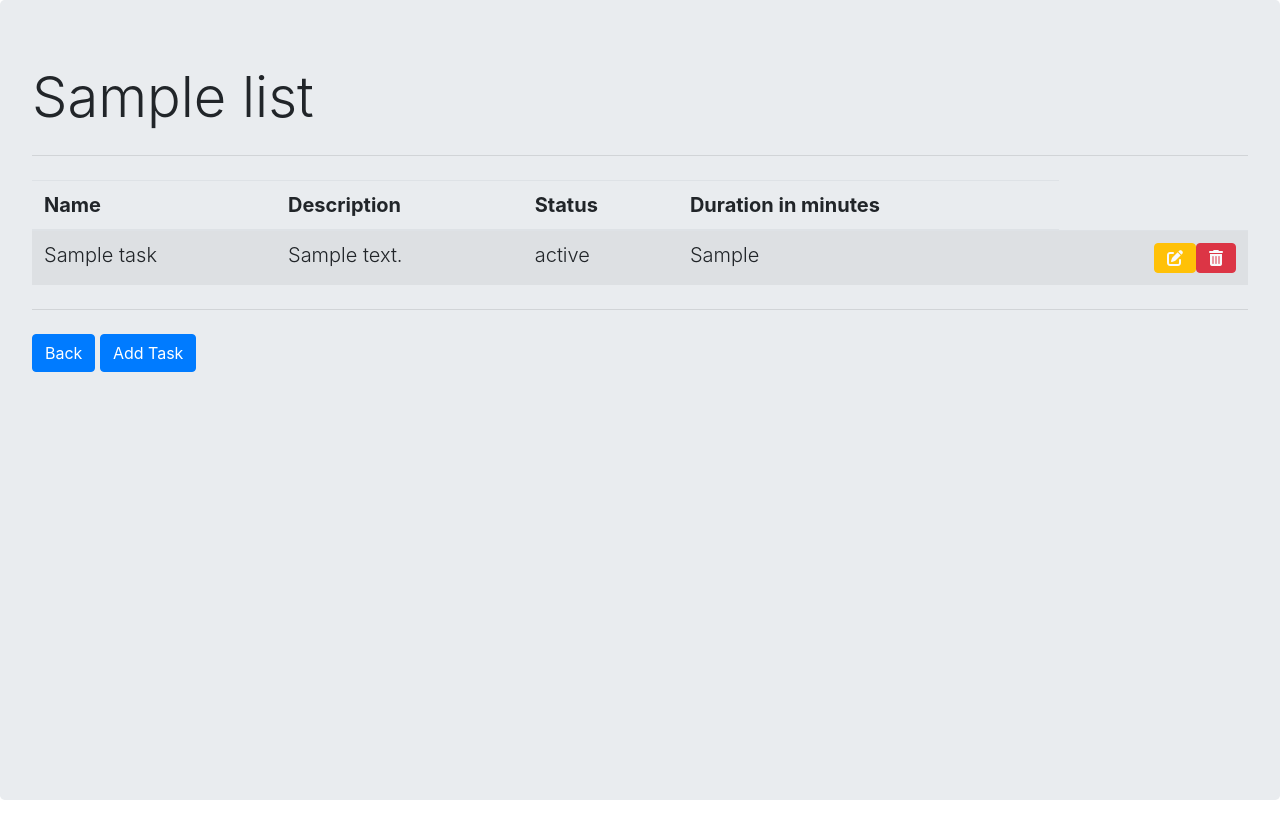
After one commit to TvanEert/Back-End-challenge, a PHP site: page /view/Open_list.php?id=1 in a window 1280 px wide. The commit adds this page. Run offline with PHP 8.4, Linux system fonts and the light colour scheme; tables that the repository leaves empty or names only in its code hold one stand-in row (values such as "Sample post"); some libraries are stand-ins or nearby versions.

Commit message:
open list en add task added

```diff
--- /dev/null
+++ b/Modals/add_task_modal.php
@@ -0,0 +1,47 @@
+<?php
+if (isset($_POST['submit'])) {
+    AddTask($conn, $_GET['id'], $_POST["name"], $_POST["description"], $_POST["duration"], $_POST["status"]);
+}
+?>
+
+<div class="modal fade" id="Task-Add-Modal" tabindex="-1" role="dialog" aria-labelledby="exampleModalLabel"
+    aria-hidden="true">
+    <div class="modal-dialog" role="document">
+        <div class="modal-content">
+            <div class="modal-header">
+                <h5 class="modal-title" id="exampleModalLabel">Add Task</h5>
+                <button type="button" class="close" data-dismiss="modal" aria-label="Close">
+                    <span aria-hidden="true">&times;</span>
+                </button>
+            </div>
+            <form method="POST">
+                <div class="modal-body">
+                    <div class="form-group">
+                        <label>name</label>
+                        <input type="text" class="form-control" name="name" placeholder="Input the task name" required>
+                    </div>
+                    <div class="form-group">
+                        <label>Description</label>
+                        <input type="text" class="form-control" name="description" maxlength="50" placeholder="Input the task description" required>
+                    </div>
+                    <div class="form-group">
+                        <label>duration in minutes</label>
+                        <input type="number" class="form-control" name="duration" min="1" max="999" placeholder="Input the task duration" required>
+                    </div>
+                    <div class="form-group">
+                        <label>Status</label>
+                        <select class="form-control" name="status" id="status">
+                            <option>Open</option>
+                            <option>In Progress</option>
+                            <option>Finished</option>
+                        </select>
+                    </div>
+                </div>
+                <div class="modal-footer">
+                    <button type="button" class="btn btn-secondary" data-dismiss="modal">Close</button>
+                    <button type="submit" name="submit" class="btn btn-primary">Add List</button>
+                </div>
+            </form>
+        </div>
+    </div>
+</div>
--- a/Statements/list_statements.php
+++ b/Statements/list_statements.php
@@ -33,9 +33,6 @@ function AddList($conn, $name){
 }
 
 function DeleteList($conn, $id){
-  var_dump($conn);
-  var_dump($id);
-
   $stmt1 = "DELETE FROM `lists` WHERE id = :id";
   $query1 = $conn->prepare($stmt1);
   $query1->bindParam(":id", $id);
--- /dev/null
+++ b/Statements/task_statements.php
@@ -0,0 +1,26 @@
+<?php
+
+function GetTasks($conn, $list_id){
+    $stmt = "SELECT * FROM `tasks` WHERE list_id = :list_id";
+    $query = $conn->prepare($stmt);
+    $query->bindParam(":list_id", $list_id);
+    $query->execute();
+    $task_result = $query->fetchAll();
+
+    return $task_result;
+
+    $conn = NULL;
+}
+
+function AddTask($conn, $list_id, $name, $description, $duration, $status){
+    $stmt = "INSERT INTO `tasks` (list_id, name, description, duration, status) VALUES (:list_id, :name, :description, :duration, :status)";
+    $query = $conn->prepare($stmt);
+    $query->bindParam(":list_id", $list_id);
+    $query->bindParam(":name", $name);
+    $query->bindParam(":description", $description);
+    $query->bindParam(":duration", $duration);
+    $query->bindParam(":status", $status);
+    $query->execute();
+
+    $conn = NULL;
+}
--- /dev/null
+++ b/View/Open_list.php
@@ -0,0 +1,48 @@
+<?php
+    require("../Includes/header.php");
+
+    require("../Includes/connection.php");
+
+    require("../Statements/list_statements.php");
+    require("../Statements/task_statements.php");
+
+    $result = GetList($conn, $_GET['id']);
+    $task_result = GetTasks($conn, $_GET['id']);
+
+
+?>
+
+<div class="h-100 jumbotron">
+    <h1 class="display-4"><?php echo $result['name']?></h1>
+    <hr class="my-4">
+    <table class="table table-striped lead">
+        <thead>
+            <th scope="col">Name</th>
+            <th scope="col">Description</th>
+            <th scope="col">Status</th>
+            <th scope="col">Duration in minutes</th>
+        </thead>
+          <?php foreach ($task_result as $row){ ?>
+           <tr class="clickableRow">
+                <td><?php echo $row['name']?></td>
+                <td><?php echo $row['description']?></td>
+                <td><?php echo $row['status']?></td>
+                <td><?php echo $row['duration']?></td>
+                <td>
+                    <a href="view/Delete_task.php?id=<?php echo $row['id'] ?>" class="btn btn-danger text-light float-right"><i class="fas fa-trash-alt"></i></a>
+                    <a href="view/Update_task.php?id=<?php echo $row['id'] ?>" class="btn btn-warning text-light float-right"><i class="fas fa-edit"></i></a>
+                </td>
+            </tr>
+            <?php } ?>
+    </table>
+    <hr class="my-4">
+    <button type="button" class="btn btn-primary" href="../index.php">
+        Back
+    </button>
+    <button type="button" class="btn btn-primary" data-toggle="modal" data-target="#Task-Add-Modal">
+        Add Task
+    </button>
+    <?php require('../Modals/add_task_modal.php'); ?>
+</div>
+
+<?php require("../Includes/footer.php"); ?>
--- a/index.php
+++ b/index.php
@@ -8,7 +8,7 @@ $result = GetLists($conn);
     <hr class="my-4">
      <table class="table table-striped lead">
         <thead>
-            <th scope="col">Naam</th>
+            <th scope="col">Name</th>
         </thead>
           <?php foreach ($result as $row){ ?>
            <tr class="clickableRow">
@@ -16,7 +16,7 @@ $result = GetLists($conn);
                 <td>
                     <a href="view/Delete_list.php?id=<?php echo $row['id'] ?>" class="btn btn-danger text-light float-right"><i class="fas fa-trash-alt"></i></a>
                     <a href="view/Update_list.php?id=<?php echo $row['id'] ?>" class="btn btn-warning text-light float-right"><i class="fas fa-edit"></i></a>
-                    <a href="?id=<?php echo $row['id'] ?>" class="btn btn-success text-light float-right"><i class="far fa-folder"></i></a>
+                    <a href="view/Open_list.php?id=<?php echo $row['id'] ?>" class="btn btn-success text-light float-right"><i class="far fa-folder"></i></a>
                 </td>
             </tr>
             <?php } ?>
```
Also changed, not shown: View/Delete_task.php (added, +12 -0 lines).
